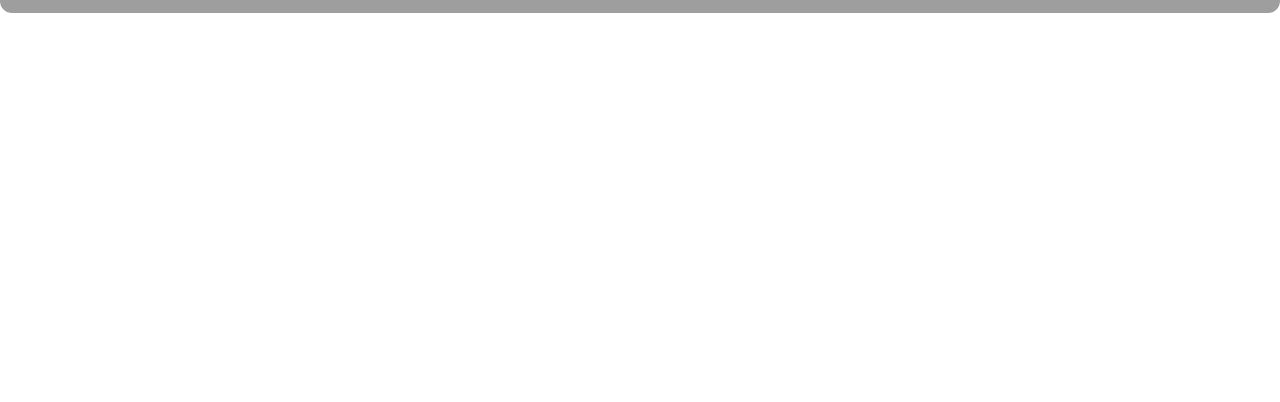
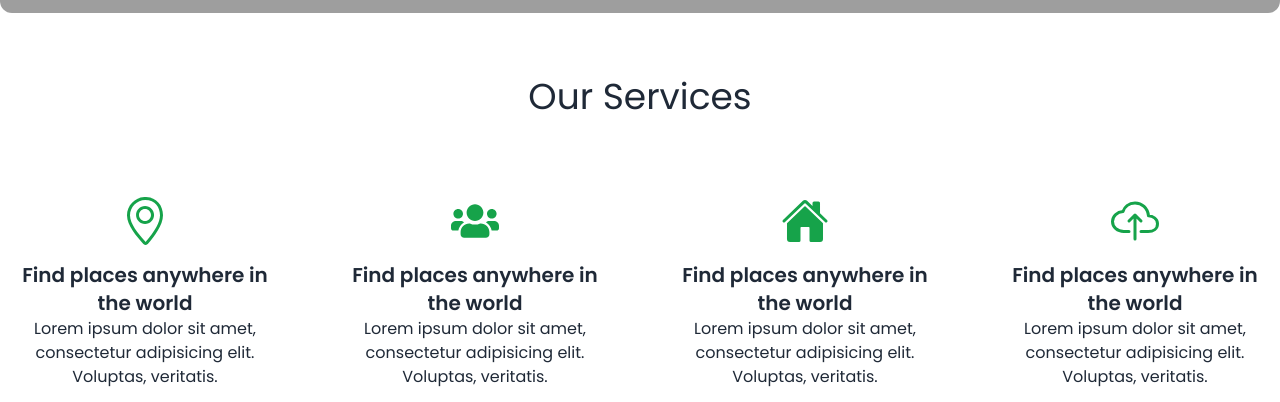
Before and after one commit to devenamulshikder/real-estate, a React (Vite) app: page / in a window 1280 px wide. Shown: the part 819-1221 px from the top of the page. Before the commit the page ends 832 px from the top, so only its background shows below. Built offline with nearby package versions, Linux system fonts and the light colour scheme; grey boxes are pictures that could not be loaded.

Commit message:
fake data added

```diff
--- a/package.json
+++ b/package.json
@@ -14,6 +14,7 @@
     "match-sorter": "^6.3.4",
     "react": "^18.2.0",
     "react-dom": "^18.2.0",
+    "react-icons": "^5.0.1",
     "react-router-dom": "^6.22.3",
     "sort-by": "^1.2.0",
     "swiper": "^11.1.0"
--- /dev/null
+++ b/src/components/OurService.jsx
@@ -0,0 +1,76 @@
+import { FaUsers } from "react-icons/fa";
+import { IoCloudUploadOutline, IoHome } from "react-icons/io5";
+import { SlLocationPin } from "react-icons/sl";
+const OurService = () => {
+  return (
+    <div>
+      <h1 className="text-xl md:text-2xl my-4 md:my-8 text-center lg:text-4xl lg:my-16">
+        Our Services
+      </h1>
+
+      <div className="grid grid-cols-1 md:grid-cols-2 lg:grid-cols-4 md:gap-5 lg:gap-10">
+        <div className="flex flex-col space-y-4 text-center justify-center items-center hover:bg-green-100 lg:p-4 rounded-md hover:scale-110">
+          <div className="text-5xl text-green-600">
+            <SlLocationPin />
+          </div>
+          <div>
+          <h1 className=" md:text-lg lg:text-xl font-semibold">Find places anywhere in the world</h1>
+          <p>
+            Lorem ipsum dolor sit amet, consectetur adipisicing elit. Voluptas,
+            veritatis.
+          </p>
+          </div>
+        </div>
+        <div>
+        <div className="flex flex-col space-y-4 text-center justify-center items-center hover:bg-green-100 lg:p-4 rounded-md hover:scale-110">
+          <div className="text-5xl text-green-600">
+          <FaUsers />
+          </div>
+          <div>
+          <h1 className=" md:text-lg lg:text-xl font-semibold">Find places anywhere in the world</h1>
+          <p>
+            Lorem ipsum dolor sit amet, consectetur adipisicing elit. Voluptas,
+            veritatis.
+          </p>
+          </div>
+        </div>
+
+        </div>
+        <div>
+        <div className="flex flex-col space-y-4 text-center justify-center items-center hover:bg-green-100 lg:p-4 rounded-md hover:scale-110">
+          <div className="text-5xl text-green-600">
+          <IoHome/>
+
+          </div>
+          <div>
+          <h1 className=" md:text-lg lg:text-xl font-semibold">Find places anywhere in the world</h1>
+          <p>
+            Lorem ipsum dolor sit amet, consectetur adipisicing elit. Voluptas,
+            veritatis.
+          </p>
+          </div>
+        </div>
+        </div>
+        <div>
+        <div className="flex flex-col space-y-4 text-center justify-center items-center hover:bg-green-100 lg:p-4 rounded-md hover:scale-110">
+          <div className="text-5xl text-green-600">
+          <IoCloudUploadOutline />
+
+          </div>
+          <div>
+          <h1 className=" md:text-lg lg:text-xl font-semibold">Find places anywhere in the world</h1>
+          <p>
+            Lorem ipsum dolor sit amet, consectetur adipisicing elit. Voluptas,
+            veritatis.
+          </p>
+          </div>
+        </div>
+        </div>
+      </div>
+
+
+    </div>
+  );
+};
+
+export default OurService;
--- a/src/pages/Home.jsx
+++ b/src/pages/Home.jsx
@@ -1,10 +1,12 @@
 
 import Banner from "../components/Banner";
+import OurService from "../components/OurService";
 
 const Home = () => {
     return (
         <div className="">
             <Banner/>
+            <OurService/>
         </div>
     );
 };
```
Also changed, not shown: public/fake.json (added, +74 -0 lines), 1 other file (tests, documents, lock files or other folders).
